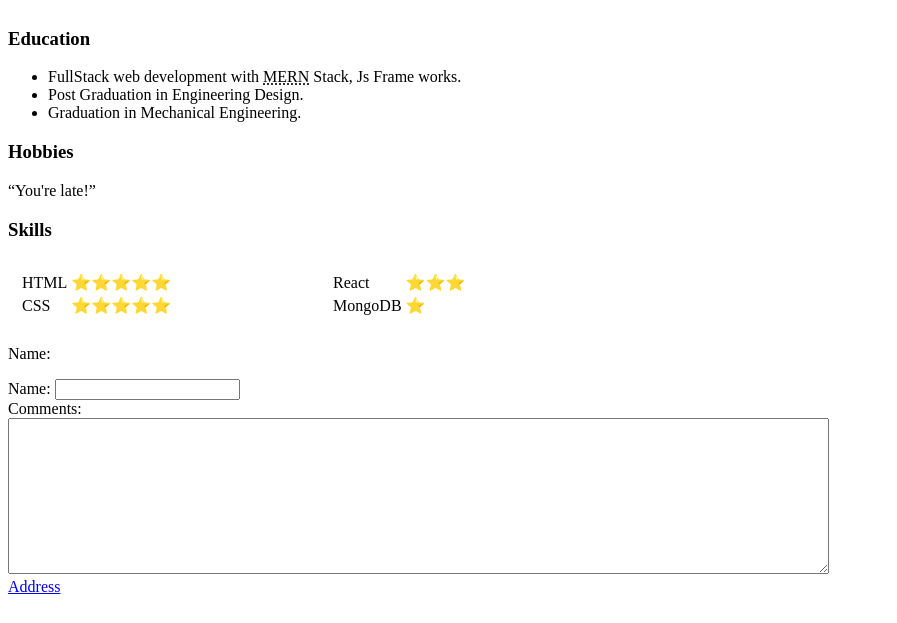
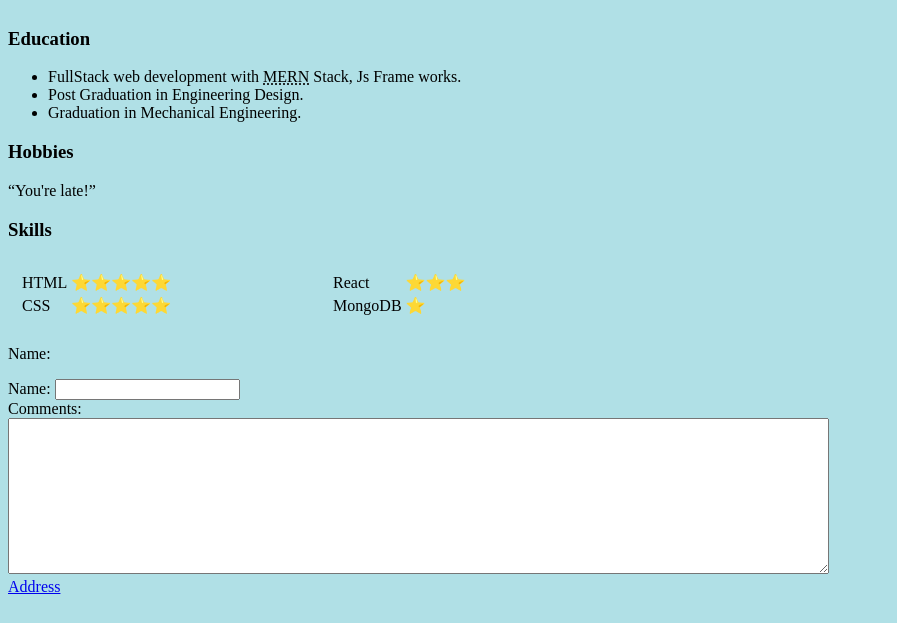
Before and after one commit to Prashanthreddy1207/personal_profile, a plain HTML site: page index.html in a window 1280 px wide. Shown: the part 177-800 px from the top of the page, without its empty margins (0-897 px from the left). Drawn offline with Linux system fonts and the light colour scheme.

Commit message:
css updated

```diff
--- a/index.css
+++ b/index.css
@@ -4,3 +4,6 @@ img {
   margin-right: 2rem;
   width: 150px;
 }
+body{
+  background-color:powderblue
+}
```
